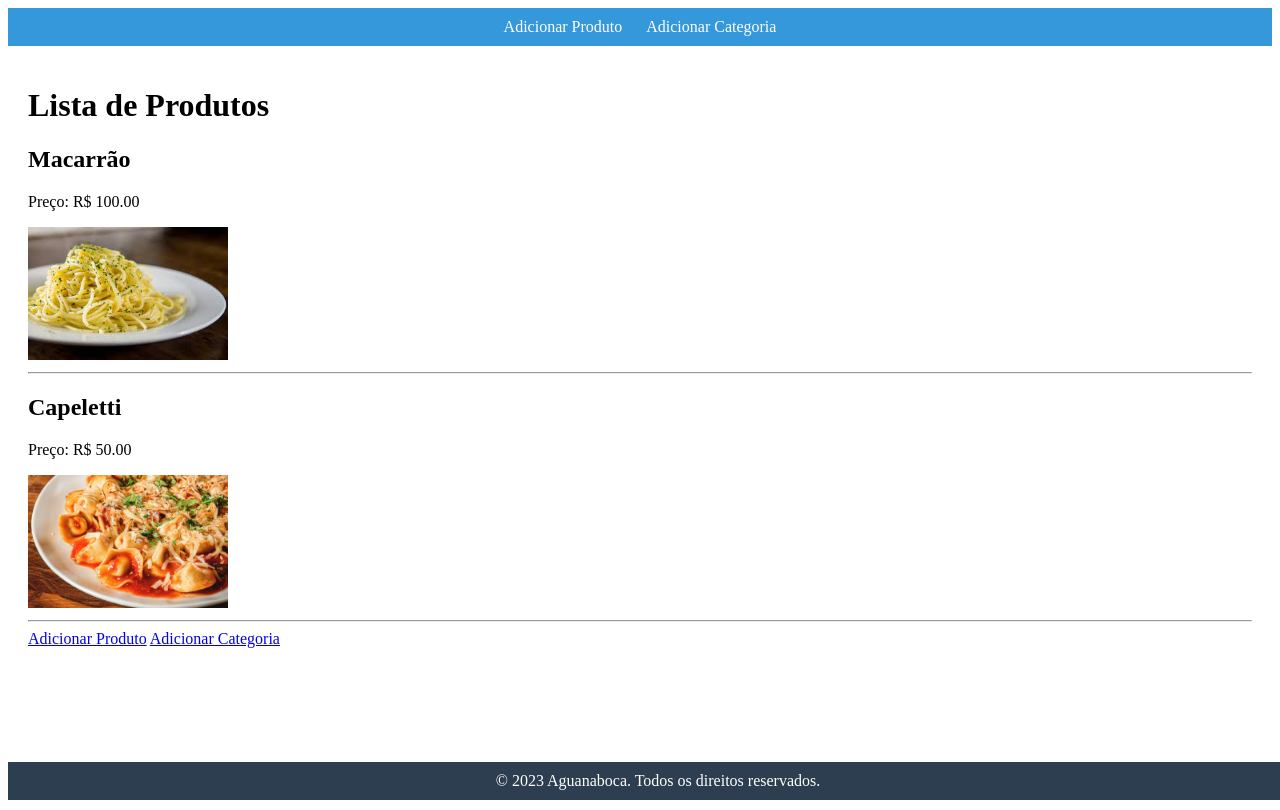
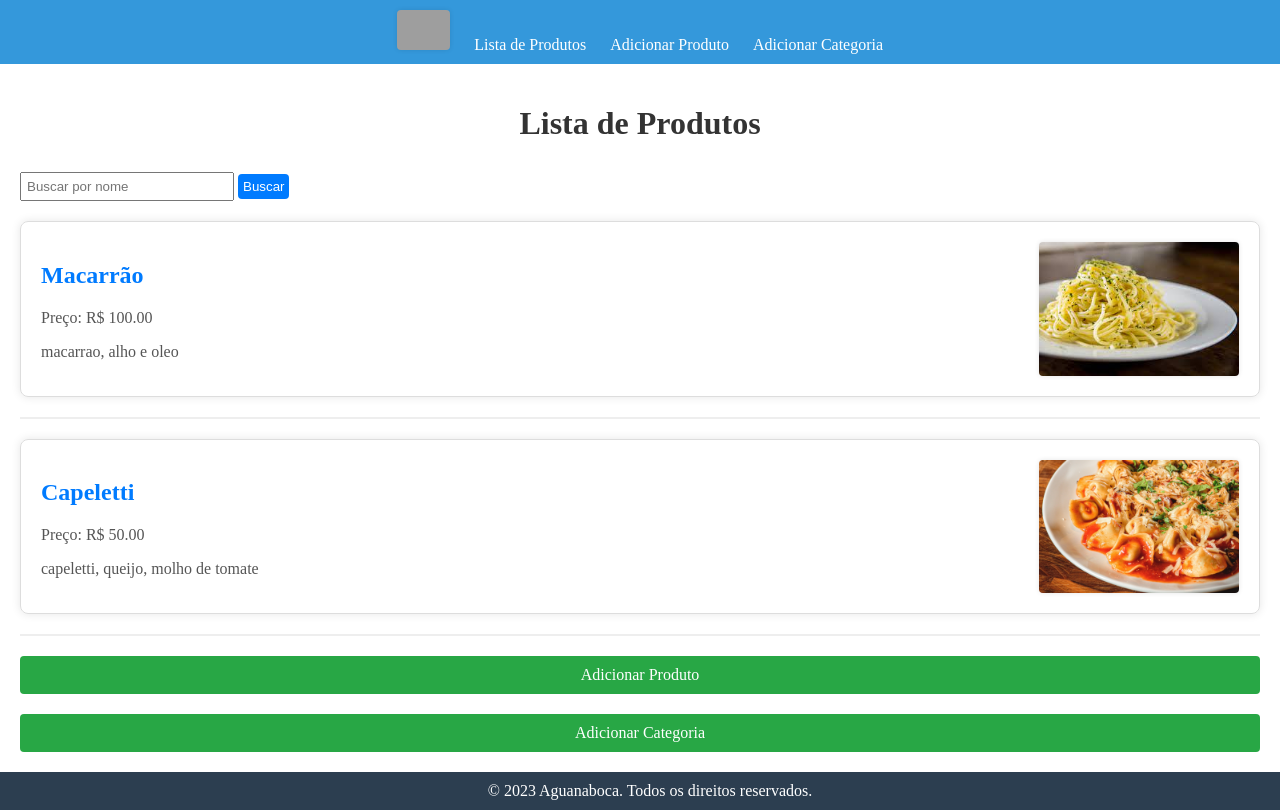
Before and after one commit to KaueFulgencio/aguanaboca, a Django app: page / in a window 1280 px wide. Run offline with Django 4.2, Linux system fonts and the light colour scheme; data comes from the database, SQL or seed files in the repository; both versions use the stored data as it was after the commit; grey boxes are pictures that could not be loaded.

Commit message:
função para buscar produtos

```diff
--- a/aguanaboca/projeto_aguanaboca/templates/admin/lista_produtos.html
+++ b/aguanaboca/projeto_aguanaboca/templates/admin/lista_produtos.html
@@ -1,17 +1,122 @@
 {% extends "base.html" %}
 
 {% block content %}
+
+    <style>
+        h1 {
+            color: #333;
+            text-align: center;
+            margin-bottom: 30px;
+        }
+
+        .produto {
+            display: flex;
+            border: 1px solid #ddd;
+            padding: 20px;
+            margin-bottom: 20px;
+            border-radius: 8px;
+            box-shadow: 0 0 10px rgba(0, 0, 0, 0.1);
+        }
+
+        h2 {
+            color: #007bff;
+        }
+
+        p {
+            color: #555;
+            margin-bottom: 10px;
+        }
+
+        .descricao {
+            flex: 1;
+            margin-right: 20px;
+        }
+
+        img {
+            max-width: 200px;
+            border-radius: 4px;
+            box-shadow: 0 0 5px rgba(0, 0, 0, 0.1);
+        }
+
+        hr {
+            border: 1px solid #eee;
+            margin: 20px 0;
+        }
+
+        .adicionar-link {
+            display: block;
+            background-color: #28a745;
+            color: #fff;
+            padding: 10px 15px;
+            text-align: center;
+            text-decoration: none;
+            border-radius: 4px;
+            margin-top: 20px;
+            font-size: 16px;
+        }
+
+        .adicionar-link:hover {
+            background-color: #218838;
+        }
+
+        .search-form {
+            margin-bottom: 20px;
+        }
+
+        .search-input {
+            padding: 5px;
+            width: 200px;
+        }
+
+        .search-button {
+            padding: 5px;
+            background-color: #007bff;
+            color: #fff;
+            border: none;
+            border-radius: 4px;
+            cursor: pointer;
+        }
+    </style>
+
     <h1>Lista de Produtos</h1>
+
+    <form class="search-form" method="GET">
+        <input class="search-input" type="text" name="q" placeholder="Buscar por nome" value="{{ request.GET.q }}">
+        <button class="search-button" type="submit">Buscar</button>
+    </form>
+
+    {% if request.GET.q %}
         {% for produto in produtos %}
-        <div>
+            {% if produto.nome|lower in request.GET.q|lower %}
+                <div class="produto">
+                    <div class="descricao">
                         <h2>{{ produto.nome }}</h2>
                         <p>Preço: R$ {{ produto.preco }}</p>
+                        <p>{{ produto.descricao }}</p>
+                    </div>
                     {% if produto.imagem %}
-                <img src="{{ produto.imagem.url }}" alt="{{ produto.nome }} Image" style="max-width: 200px; max-height: 200px;">
+                        <img src="{{ produto.imagem.url }}" alt="{{ produto.nome }} Image">
+                    {% endif %}
+                </div>
+                <hr>
+            {% endif %}
+        {% endfor %}
+    {% else %}
+        {% for produto in produtos %}
+            <div class="produto">
+                <div class="descricao">
+                    <h2>{{ produto.nome }}</h2>
+                    <p>Preço: R$ {{ produto.preco }}</p>
+                    <p>{{ produto.descricao }}</p>
+                </div>
+                {% if produto.imagem %}
+                    <img src="{{ produto.imagem.url }}" alt="{{ produto.nome }} Image">
                 {% endif %}
             </div>
             <hr>
         {% endfor %}
-    <a href="{% url 'adiciona_produto' %}">Adicionar Produto</a>
-    <a href="{% url 'adiciona_categoria' %}">Adicionar Categoria</a>
+    {% endif %}
+
+    <a class="adicionar-link" href="{% url 'adiciona_produto' %}">Adicionar Produto</a>
+    <a class="adicionar-link" href="{% url 'adiciona_categoria' %}">Adicionar Categoria</a>
 {% endblock %}
--- a/aguanaboca/projeto_aguanaboca/templates/base.html
+++ b/aguanaboca/projeto_aguanaboca/templates/base.html
@@ -5,16 +5,27 @@
     <meta name="viewport" content="width=device-width, initial-scale=1.0">
     <title>{% block title %}Aguanaboca{% endblock %}</title>
     <style>
+        body {
+            margin: 0;
+        }
+
         nav {
             background-color: #3498db;
             padding: 10px;
             text-align: center;
+            margin: 0;
         }
 
         nav a {
             color: white;
             text-decoration: none;
             margin: 0 10px;
+        }
+
+        nav img {
+            max-height: 40px;
+            margin-right: 10px;
+            margin-left: 10px;
         }
 
         main {
@@ -26,14 +37,17 @@
             color: white;
             text-align: center;
             padding: 10px;
-            position: fixed;
+            position: relative;
             bottom: 0;
             width: 100%;
+            margin: 0;
         }
     </style>
 </head>
 <body>
     <nav>
+        <img src="https://cdn-icons-png.flaticon.com/512/3448/3448609.png" alt="Logo do restaurante">
+        <a href="{% url 'lista_produtos' %}">Lista de Produtos</a>
         <a href="{% url 'adiciona_produto' %}">Adicionar Produto</a>
         <a href="{% url 'adiciona_categoria' %}">Adicionar Categoria</a>
     </nav>
--- a/aguanaboca/projeto_aguanaboca/views.py
+++ b/aguanaboca/projeto_aguanaboca/views.py
@@ -6,8 +6,9 @@ from .models import Produto
 from .forms import ProdutoForm, CategoriaForm
 
 def lista_produtos(request):
+    termo_de_pesquisa = request.GET.get('q', '')
     produtos = Produto.objects.all()
-    return render(request, 'admin/lista_produtos.html', {'produtos': produtos})
+    return render(request, 'admin/lista_produtos.html', {'produtos': produtos, 'termo_de_pesquisa': termo_de_pesquisa})
 
 def adiciona_produto(request):
     if request.method == 'POST':
```
Also changed, not shown: aguanaboca/projeto_aguanaboca/templates/admin/adiciona_categoria.html (+51 -9 lines), aguanaboca/projeto_aguanaboca/templates/admin/form_produto.html (+56 -9 lines), aguanaboca/db.sqlite3, aguanaboca/produtos/20211124192707_298999702_DZ.jpg (added). Lines whose indentation alone changed are shown as unchanged.
